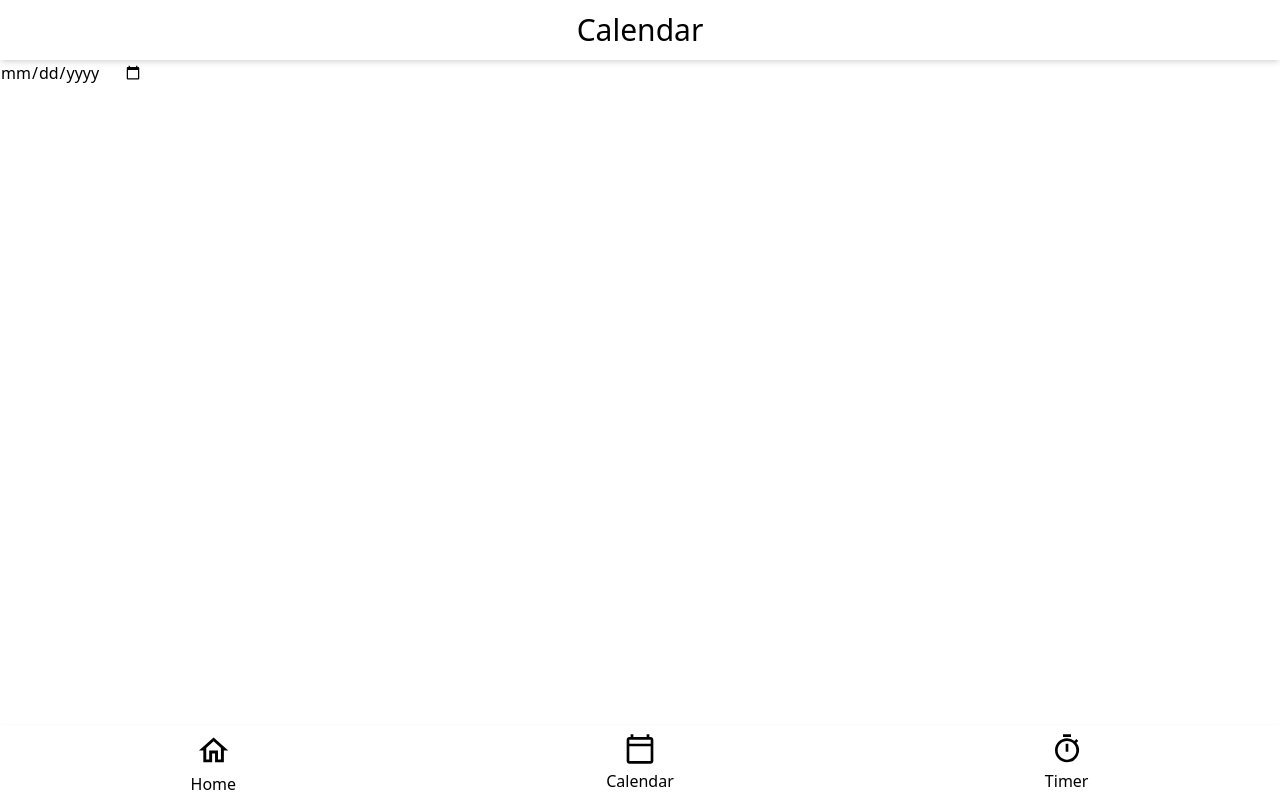
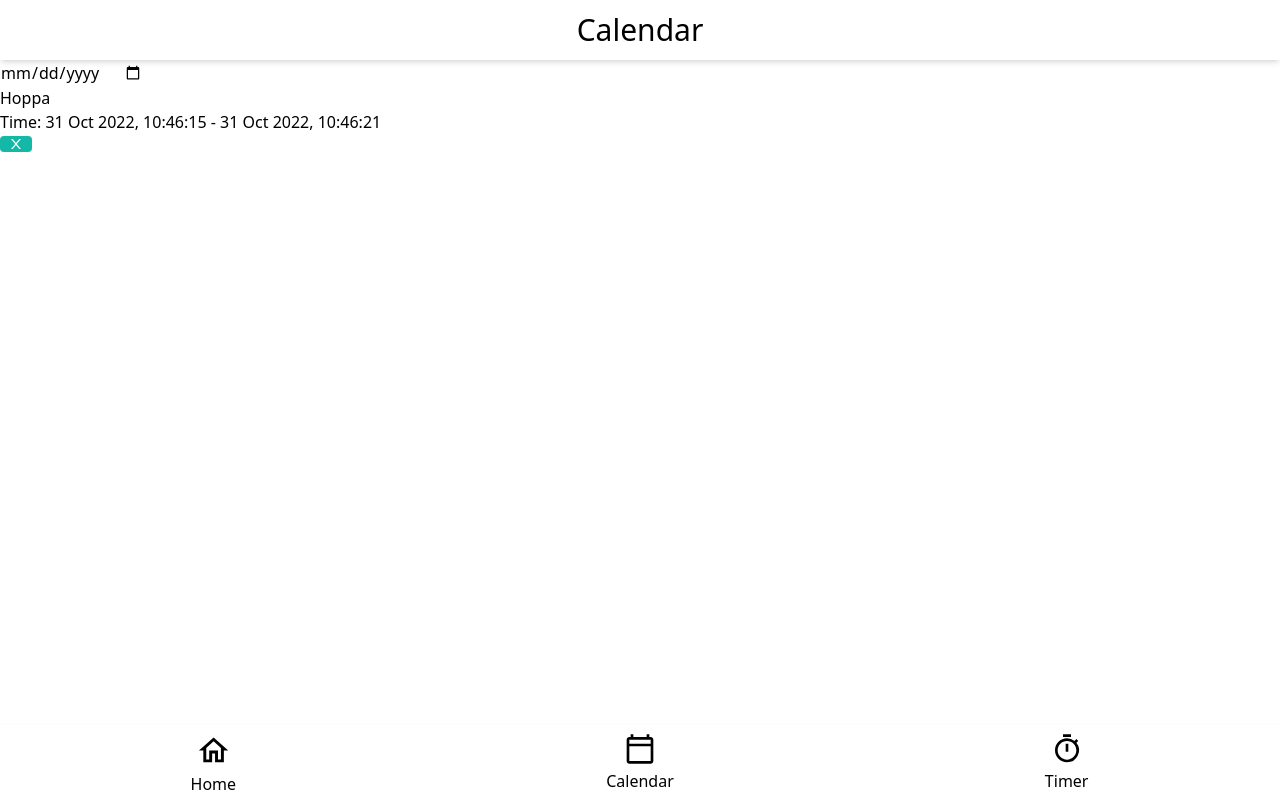
Before and after one commit to Binnaz-CME/tasks-and-time-tracking-app, a React (Vite) app: page /calendar in a window 1280 px wide. Built offline with nearby package versions, Linux system fonts and the light colour scheme; data requests are answered from the project's data file.

Commit message:
cleaned code

```diff
--- a/db.json
+++ b/db.json
@@ -1,51 +1,33 @@
 {
   "projects": [
     {
-      "name": "läsa",
-      "color": "#9d0606",
-      "id": 2
-    },
-    {
-      "name": "träna",
-      "color": "#d67676",
-      "id": 3
-    },
-    {
-      "name": "laga",
-      "color": "#212121",
-      "id": 4
+      "name": "Träna",
+      "color": "#e2abab",
+      "id": 1
     }
   ],
   "tasks": [
     {
-      "name": "spring",
-      "color": "#808e8c",
-      "id": 3,
-      "projectId": 3
+      "name": "Hoppa",
+      "color": "#ab9b9b",
+      "projectId": 1,
+      "id": 1
     },
     {
-      "name": "vila",
-      "color": "#808e8c",
-      "id": 4,
-      "projectId": 3
-    },
-    {
-      "name": "sjfnskd",
-      "color": "#d31d1d",
-      "id": 5
-    },
-    {
-      "name": "hejsan",
-      "color": "#be4646",
-      "projectId": 3,
-      "id": 6
-    },
-    {
-      "name": "boken",
-      "color": "#000000",
-      "projectId": 2,
-      "id": 7
+      "name": "Studsa",
+      "color": "#63bb9d",
+      "projectId": 1,
+      "id": 2
     }
   ],
-  "timelogs": []
+  "timelogs": [
+    {
+      "start": "2022-10-31T10:46:15.558+01:00",
+      "stop": "2022-10-31T10:46:21.210+01:00",
+      "name": "Hoppa",
+      "taskId": "1",
+      "time": "31 Oct 2022, 10:46:15 - 31 Oct 2022, 10:46:21",
+      "id": 1
+    }
+  ]
 }
--- a/src/components/Tabs.jsx
+++ b/src/components/Tabs.jsx
@@ -1,12 +1,13 @@
 import React, { useState } from "react";
 
 function Tabs({ setSelected }) {
+
   function handleTabClick(string) {
     setSelected(string);
   }
 
   return (
-    <nav id="tabs" className="flex justify-between">
+    <nav className="flex justify-between">
       <button
         onClick={() => handleTabClick("projects")}
         className="w-full border-solid border-2 focus:text-white  focus:bg-teal-500 hover:text-teal-500 justify-center inline-block text-center pt-3 pb-1 text-2xl"
--- a/src/pages/Calendar.jsx
+++ b/src/pages/Calendar.jsx
@@ -21,7 +21,6 @@ function Calendar() {
 
   async function handleDelete(id) {
     await deleteTimelog(id);
-
   }
 
   const filtered = useMemo(() => {
--- a/src/pages/TimerPage.jsx
+++ b/src/pages/TimerPage.jsx
@@ -18,7 +18,6 @@ function TimerPage() {
   const foundTask = tasks.find((task) => task.id === Number(id));
 
   function startTimer() {
-
     setStartTime(DateTime.now());
     const startTimestamp = DateTime.now().toISO();
     const start = DateTime.now(startTimestamp).toLocaleString(
@@ -43,7 +42,7 @@ function TimerPage() {
       stop: stopTimestamp,
       name: foundTask.name,
       taskId: id,
-      time: `${time.start} - ${stop}`
+      time: `${time.start} - ${stop}`,
     };
 
     setLoading(true);
@@ -55,7 +54,7 @@ function TimerPage() {
 
   function resetTime() {
     setTime({});
-    setRenderTime("")
+    setRenderTime("");
   }
 
   useEffect(() => {
@@ -72,7 +71,6 @@ function TimerPage() {
       clearInterval(intervalRef.current);
       intervalRef.current = null;
     };
-
   }, [startTime]);
 
   return (
```
